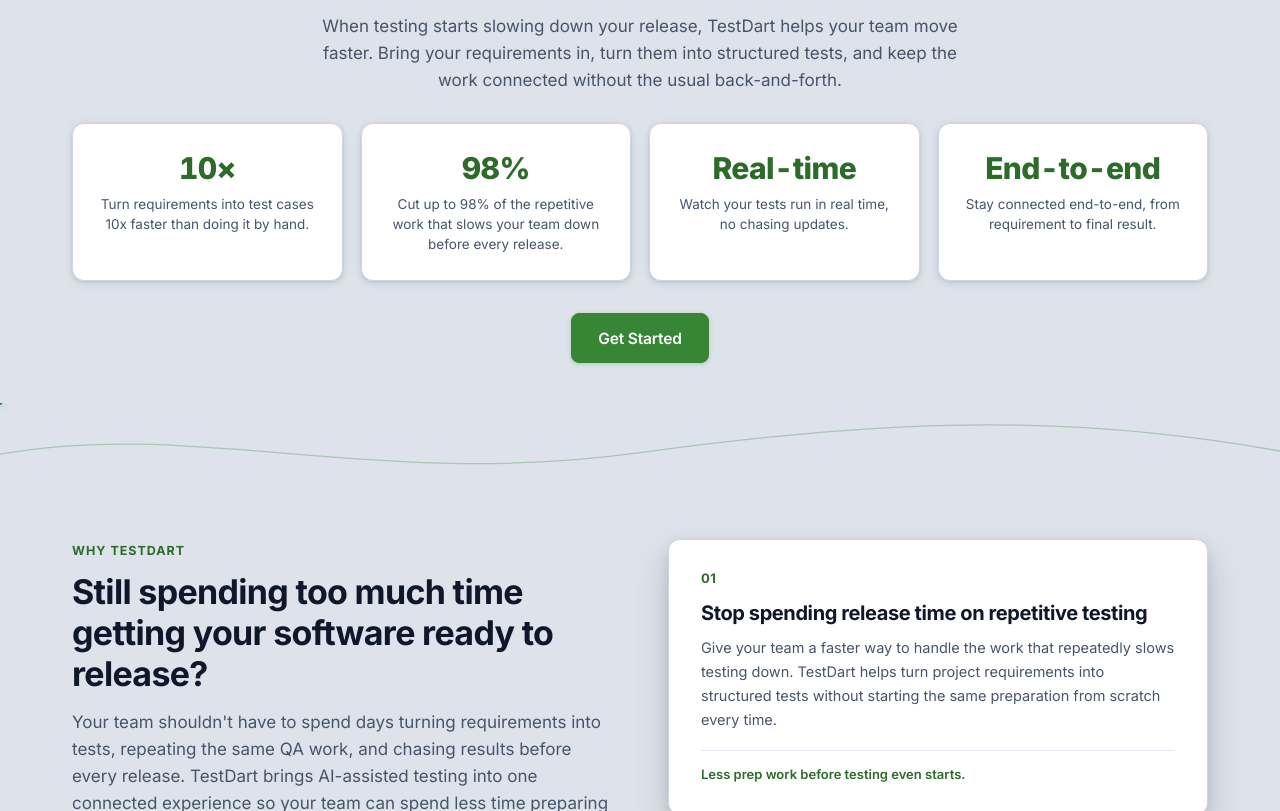
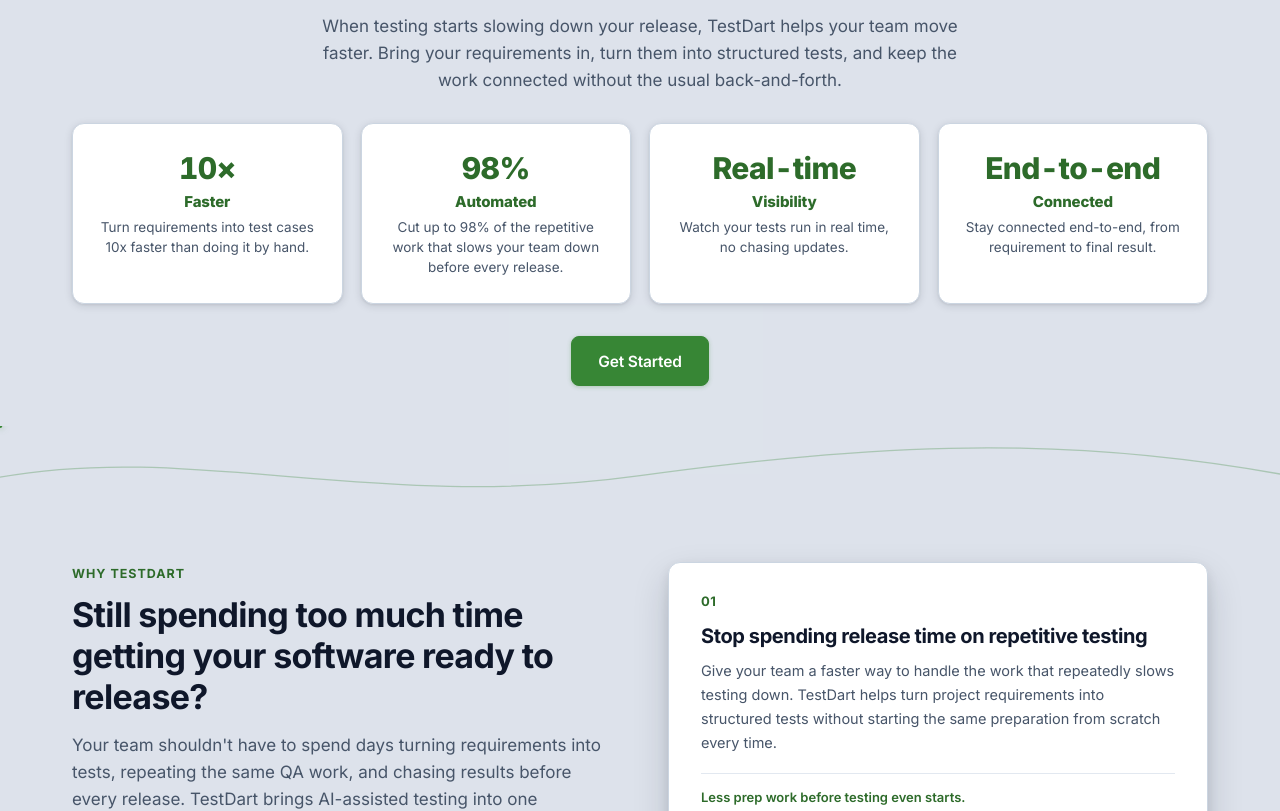
Before and after one commit to Googlealibi/TestDart-Website, a React (Vite) app: page / in a window 1280 px wide. Shown: the part 1989-2800 px from the top of the page. Built offline with nearby package versions, Linux system fonts and the light colour scheme.

Commit message:
WHAT YOUR TEAM CAN EXPECT section chnages

```diff
--- a/src/sections/Metrics.css
+++ b/src/sections/Metrics.css
@@ -50,9 +50,18 @@
 .metrics-tile__flip-line:first-child {
   color: var(--slate-400);
 }
+.metrics-tile__word {
+  display: block;
+  margin-top: 6px;
+  font-size: 15px;
+  font-weight: 800;
+  letter-spacing: -0.01em;
+  color: var(--green-dark);
+}
+
 .metrics-tile__label {
   display: block;
-  margin-top: 8px;
+  margin-top: 6px;
   font-size: 13.5px;
   line-height: 1.5;
   color: var(--slate-600);
--- a/src/sections/Metrics.jsx
+++ b/src/sections/Metrics.jsx
@@ -4,10 +4,10 @@
 import './Metrics.css';
 
 const STATS = [
-  { value: '10×', label: 'Turn requirements into test cases 10x faster than doing it by hand.' },
-  { value: '98%', label: 'Cut up to 98% of the repetitive work that slows your team down before every release.' },
-  { value: 'Real-time', before: 'Delayed', label: 'Watch your tests run in real time, no chasing updates.' },
-  { value: 'End-to-end', before: 'Disconnected', label: 'Stay connected end-to-end, from requirement to final result.' },
+  { value: '10×', word: 'Faster', label: 'Turn requirements into test cases 10x faster than doing it by hand.' },
+  { value: '98%', word: 'Automated', label: 'Cut up to 98% of the repetitive work that slows your team down before every release.' },
+  { value: 'Real-time', before: 'Delayed', word: 'Visibility', label: 'Watch your tests run in real time, no chasing updates.' },
+  { value: 'End-to-end', before: 'Disconnected', word: 'Connected', label: 'Stay connected end-to-end, from requirement to final result.' },
 ];
 
 export default function Metrics() {
@@ -22,9 +22,10 @@
         </SectionHead>
 
         <div ref={ref} className={`metrics-grid ${visible ? 'is-visible' : ''}`}>
-          {STATS.map(({ value, before, label }, i) => (
+          {STATS.map(({ value, before, word, label }, i) => (
             <div className="metrics-tile card" key={label} style={{ '--delay': `${i * 100}ms` }}>
               <MetricValue value={value} before={before} visible={visible} delay={i * 120} />
+              <span className="metrics-tile__word">{word}</span>
               <span className="metrics-tile__label">{label}</span>
             </div>
           ))}
```
